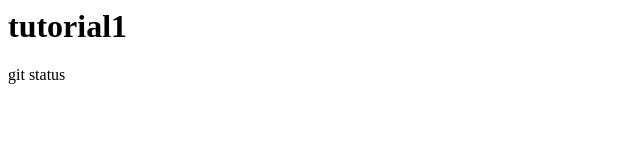
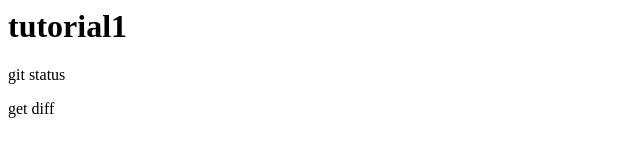
Before and after one commit to shunyakuroda/git_tutorial, a plain HTML site: page index.html in a window 1280 px wide. Shown: the full height of the page, 0-640 px from the left. Drawn offline with Linux system fonts and the light colour scheme.

Commit message:
git diffを追記

```diff
--- a/index.html
+++ b/index.html
@@ -1,2 +1,3 @@
 <h1>tutorial1</h1>
 <p>git status</p>
+<p>get diff</p>
```
